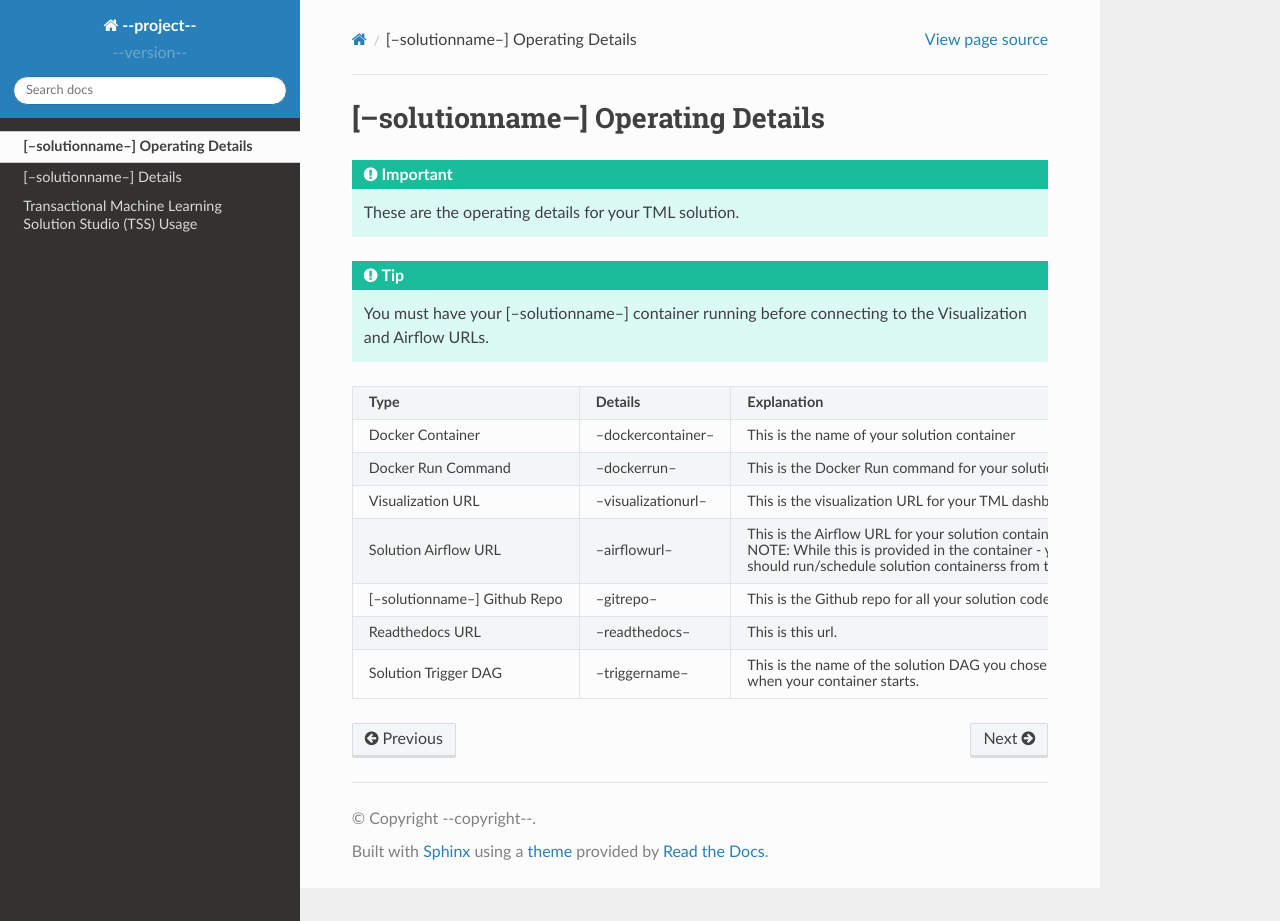
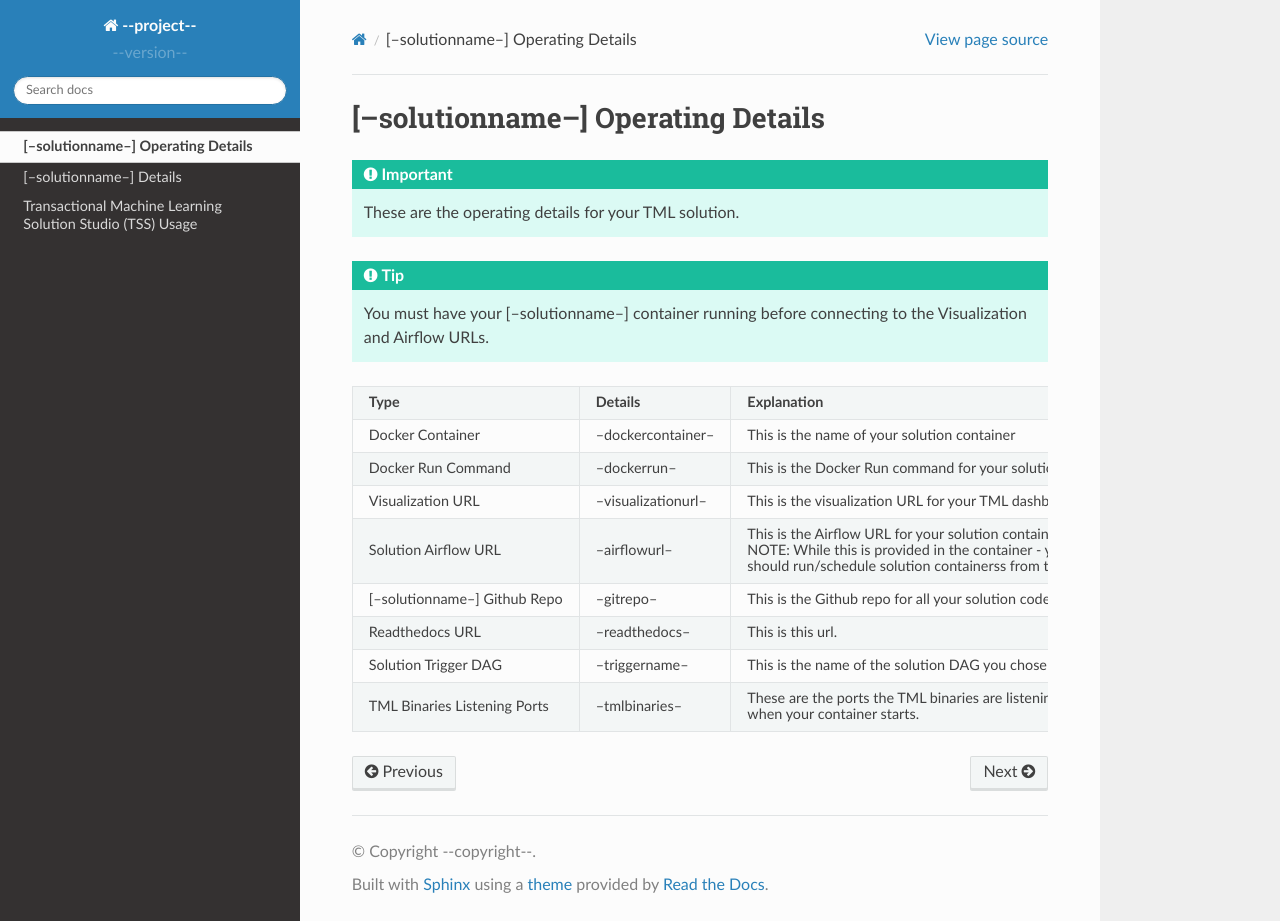
Before and after one commit to vanesalcb06/tssproject2-2b5c, a Sphinx documentation site: the page built from docs/source/operating.rst, in a window 1280 px wide and 921 px high. Built offline with Sphinx 7.4.7 and the Read the Docs theme 2.0.0, drawn with Linux system fonts in a browser that asks for light colours.

Commit message:
Update operating.rst

```diff
--- a/docs/source/operating.rst
+++ b/docs/source/operating.rst
@@ -37,5 +37,8 @@
    * - Solution Trigger DAG
      - --triggername--
      - This is the name of the solution DAG you chose to trigger
+   * - TML Binaries Listening Ports
+     - --tmlbinaries--
+     - These are the ports the TML binaries are listening on.
 
        when your container starts.
```
